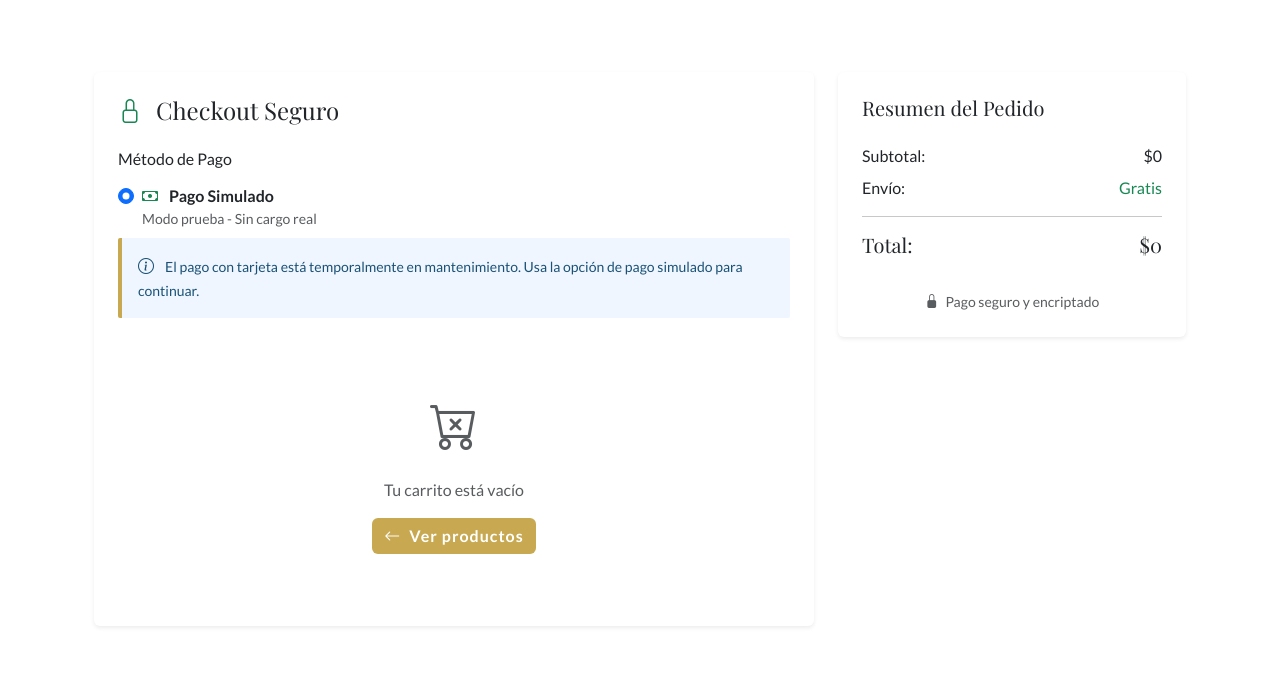
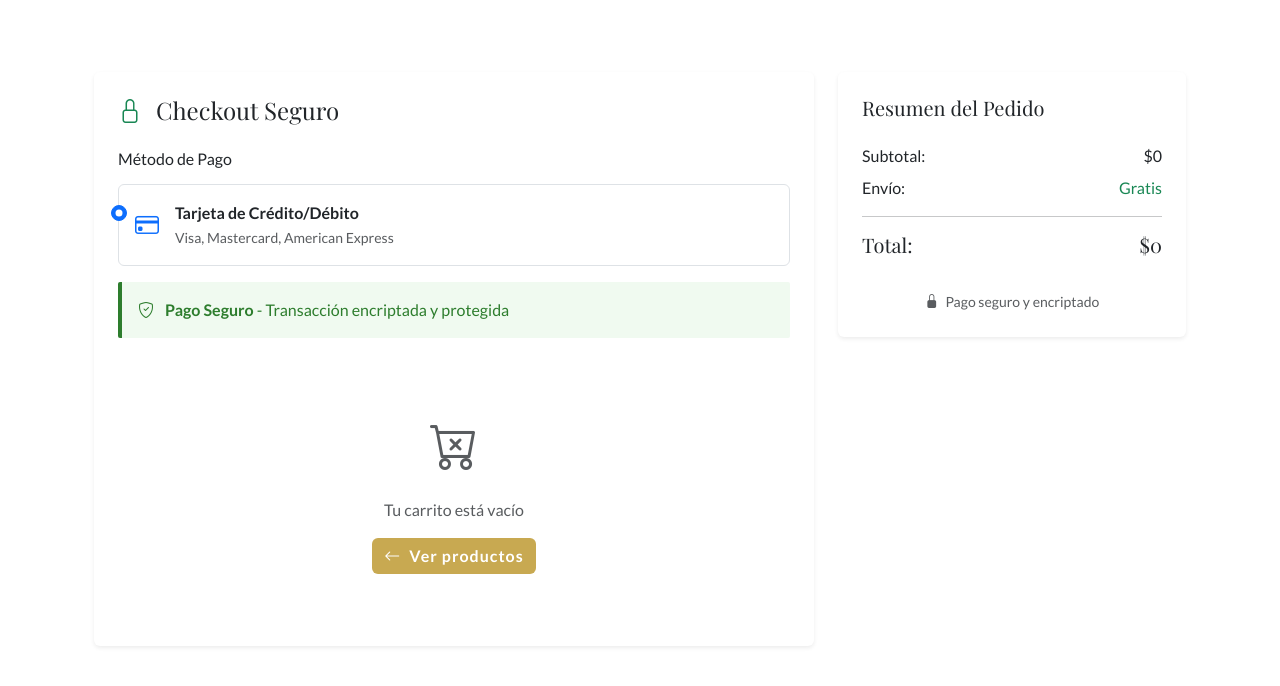
Before and after one commit to fabian-079/Anjos_django, a Django app: page /checkout/ in a window 1280 px wide. Shown: the part 126-812 px from the top of the page. Run offline with Django 4.2, Linux system fonts and the light colour scheme; a user stored in the database is signed in; data comes from the database, SQL or seed files in the repository.

Commit message:
Mejorar checkout profesional y arreglar botón agregar al carrito

```diff
--- a/templates/simple_checkout.html
+++ b/templates/simple_checkout.html
@@ -15,17 +15,21 @@
                     <!-- Método de Pago -->
                     <div class="mb-4">
                         <h6 class="mb-3">Método de Pago</h6>
-                        <div class="form-check mb-2">
+                        <div class="form-check mb-2 p-3 border rounded">
                             <input class="form-check-input" type="radio" name="payment_method" id="simulated_payment" value="simulated" checked>
-                            <label class="form-check-label" for="simulated_payment">
-                                <i class="bi bi-cash text-success me-2"></i>
-                                <strong>Pago Simulado</strong>
-                                <small class="text-muted d-block">Modo prueba - Sin cargo real</small>
+                            <label class="form-check-label w-100" for="simulated_payment">
+                                <div class="d-flex align-items-center">
+                                    <i class="bi bi-credit-card text-primary me-3" style="font-size: 1.5rem;"></i>
+                                    <div>
+                                        <strong class="d-block">Tarjeta de Crédito/Débito</strong>
+                                        <small class="text-muted">Visa, Mastercard, American Express</small>
+                                    </div>
+                                </div>
                             </label>
                         </div>
-                        <div class="alert alert-info">
-                            <i class="bi bi-info-circle me-2"></i>
-                            <small>El pago con tarjeta está temporalmente en mantenimiento. Usa la opción de pago simulado para continuar.</small>
+                        <div class="alert alert-success mt-3">
+                            <i class="bi bi-shield-check me-2"></i>
+                            <strong>Pago Seguro</strong> - Transacción encriptada y protegida
                         </div>
                     </div>
 
@@ -76,19 +80,19 @@
                     </div>
 
                     {% if cart_items %}
-                    <!-- Botón de Pago Simulado -->
+                    <!-- Botón de Pago -->
                     <form method="post" id="simulated_form">
                         {% csrf_token %}
-                        <button type="submit" class="btn btn-success w-100 mb-2">
-                            <i class="bi bi-check-circle me-2"></i>
-                            Confirmar Pedido (Simulado)
+                        <button type="submit" class="btn btn-primary w-100 mb-2" style="height: 50px; font-size: 1.1rem;">
+                            <i class="bi bi-lock-fill me-2"></i>
+                            Pagar ${{ total_amount|floatformat:0 }}
                         </button>
                     </form>
 
                     <!-- Botón para limpiar carrito -->
-                    <button type="button" id="clear_cart_btn" class="btn btn-link text-danger w-100">
-                        <i class="bi bi-trash me-2"></i>
-                        Vaciar Carrito
+                    <button type="button" id="clear_cart_btn" class="btn btn-link text-secondary w-100">
+                        <i class="bi bi-arrow-left me-2"></i>
+                        Seguir comprando
                     </button>
                     {% endif %}
 
```
Also changed, not shown: adapters/api/product_views.py (+25 -3 lines).
